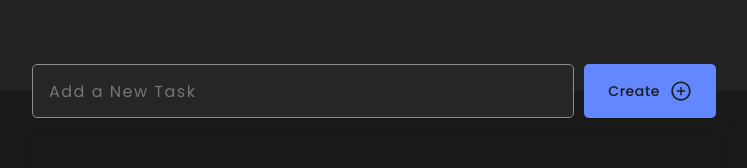
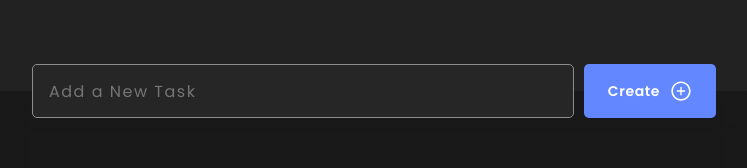
Before and after one commit to nirdhum/todo-app, a React (Vite) app: page / in a window 1280 px wide. Shown: the part 159-327 px from the top of the page, without its empty margins (266-1013 px from the left). Built offline with nearby package versions, Linux system fonts and the light colour scheme.

Commit message:
Changed cutton content color

```diff
--- a/src/components/header/header.module.css
+++ b/src/components/header/header.module.css
@@ -44,7 +44,7 @@
     height: 5.4rem;
     padding: 0 2.4rem;
     background: #6287ff;
-    color: #1b1b1b;
+    color: #fff;
     border: none;
     border-radius: 5px;
     display: flex;
@@ -52,7 +52,7 @@
     align-items: center;
     justify-content: center;
     font-size: 1.4rem;
-    font-weight: 500;
+    font-weight: 600;
     letter-spacing: 0.6px;
 }
 
```
